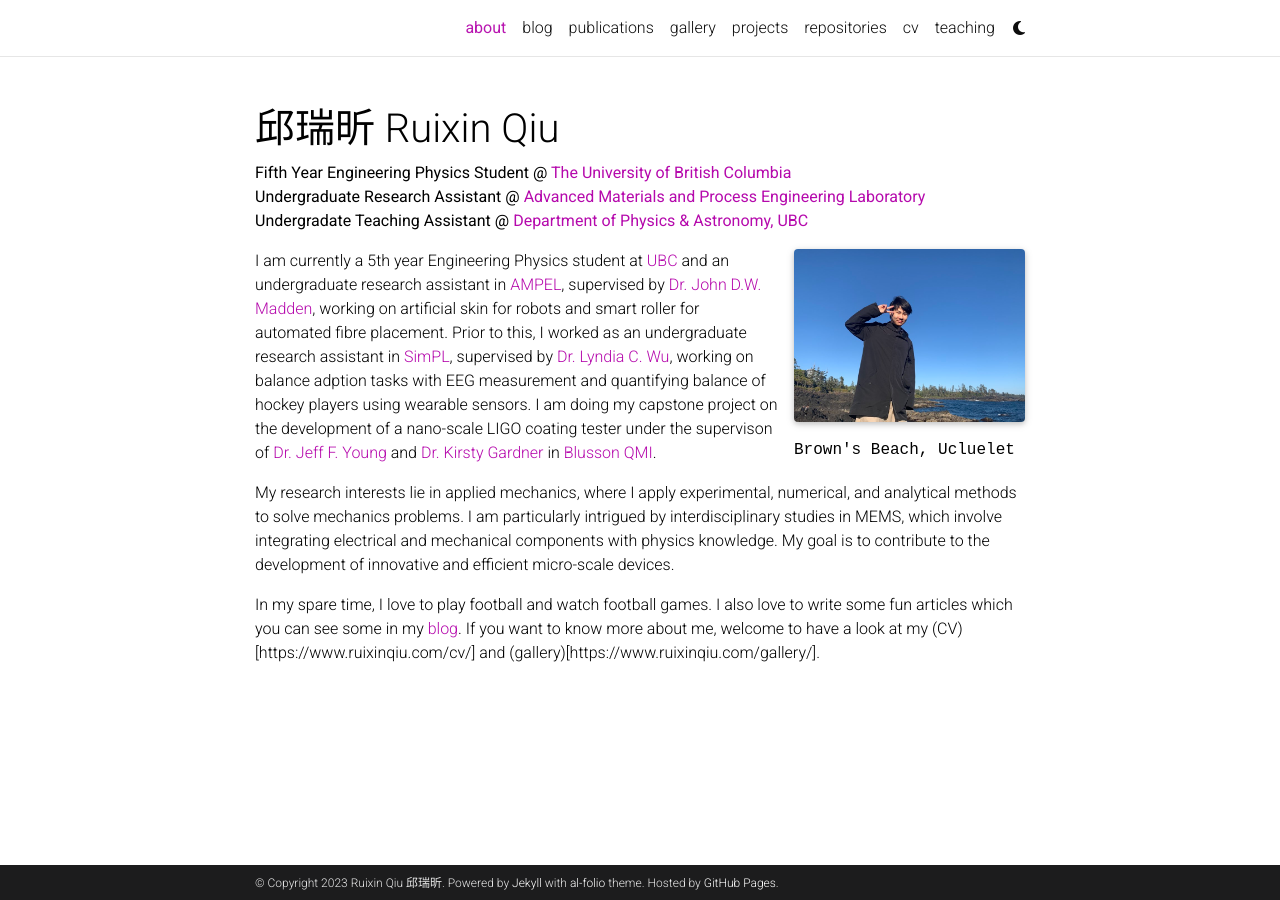
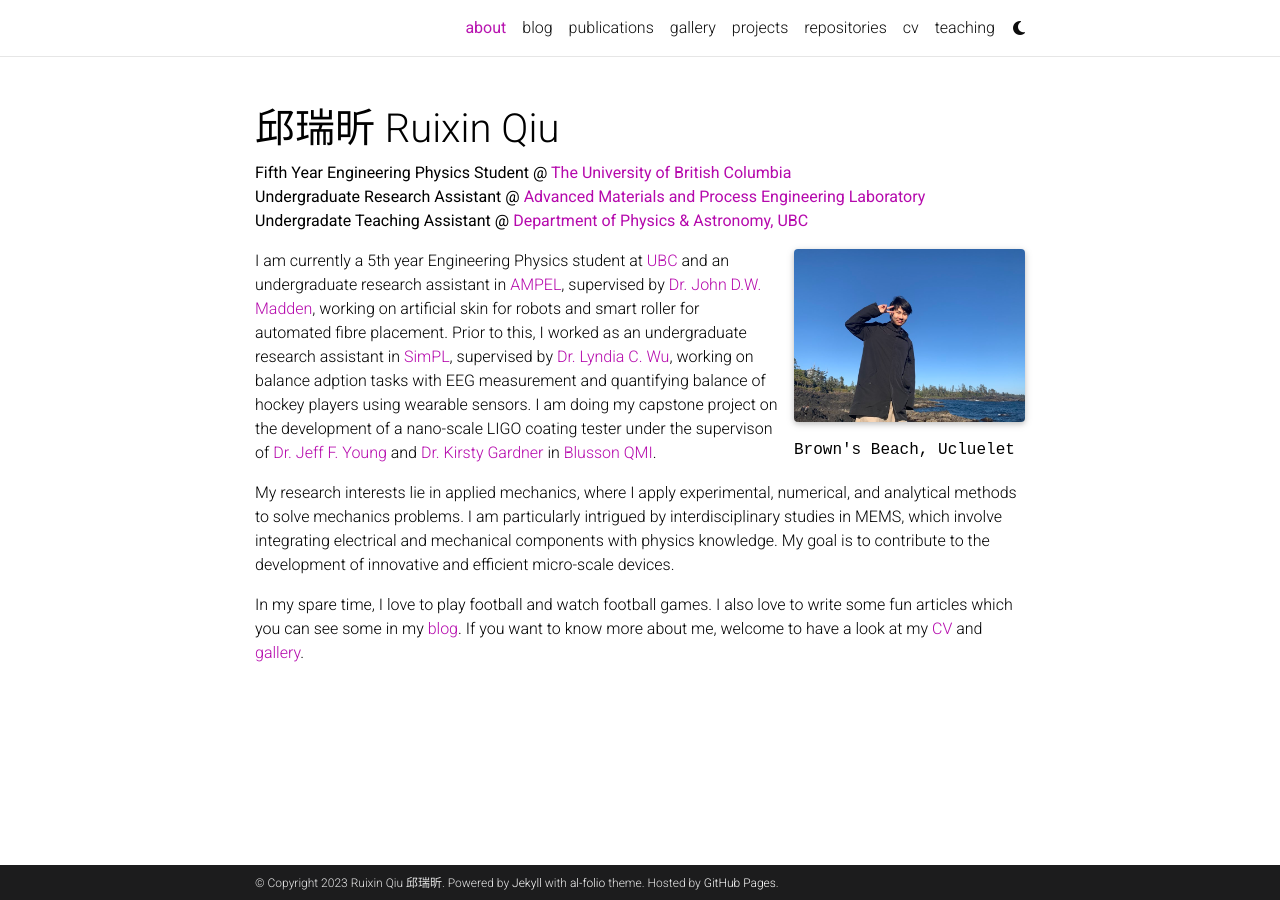
Before and after one commit to qrx10/qrx10.github.io, a Jekyll site: the page built from _pages/about.md, in a window 1280 px wide. Built offline with Jekyll 4.4.1, drawn with Linux system fonts in a browser that asks for light colours; full-size pictures stand in for the smaller copies a plugin makes; comment, search, counter and statistics services are not loaded; a style sheet for code colours, icons or effects is not loaded; some of the changed lines change nothing that is shown.

Commit message:
Update about.md

```diff
--- a/_pages/about.md
+++ b/_pages/about.md
@@ -21,4 +21,4 @@
 
 My research interests lie in applied mechanics, where I apply experimental, numerical, and analytical methods to solve mechanics problems. I am particularly intrigued by interdisciplinary studies in MEMS, which involve integrating electrical and mechanical components with physics knowledge. My goal is to contribute to the development of innovative and efficient micro-scale devices.
 
-In my spare time, I love to play football and watch football games. I also love to write some fun articles which you can see some in my [blog](/blog/). If you want to know more about me, welcome to have a look at my (CV)[https://www.ruixinqiu.com/cv/] and (gallery)[https://www.ruixinqiu.com/gallery/].
+In my spare time, I love to play football and watch football games. I also love to write some fun articles which you can see some in my [blog](/blog/). If you want to know more about me, welcome to have a look at my [CV](/cv/) and [gallery](/gallery/).
```
